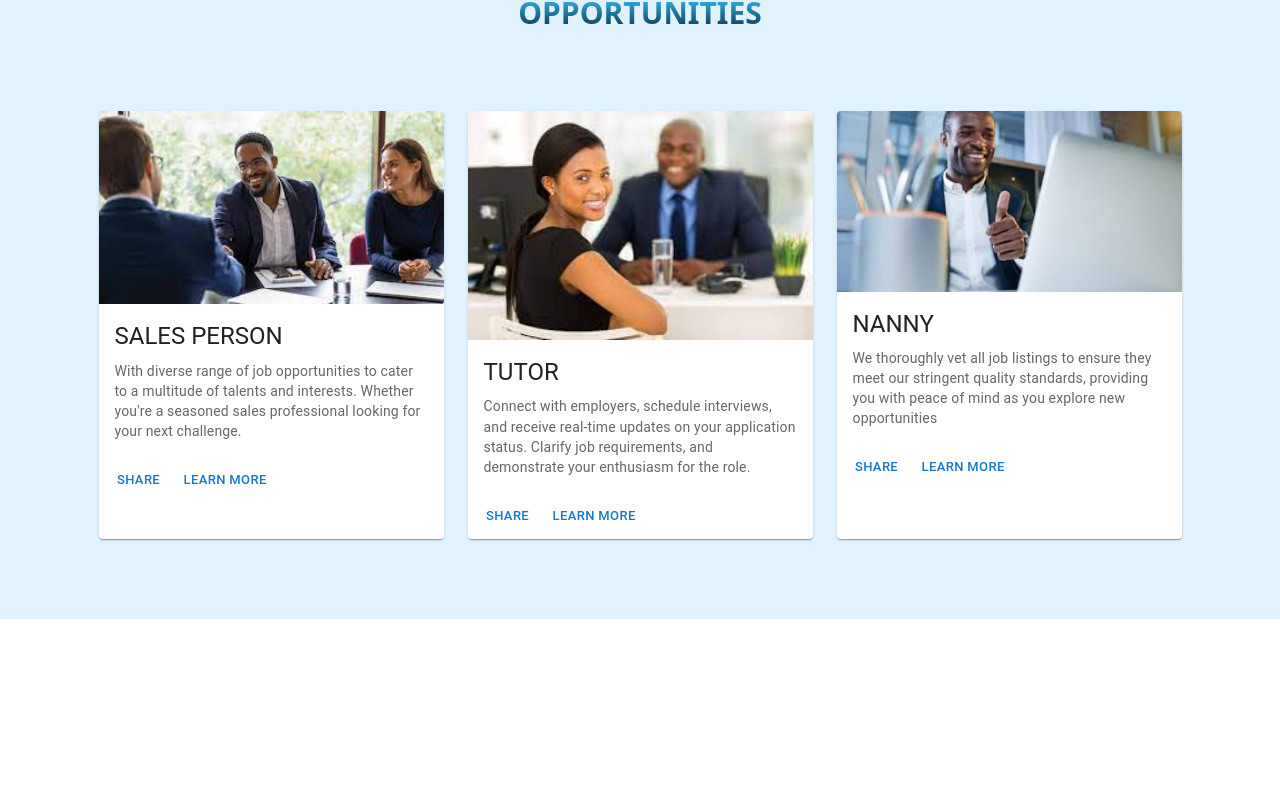
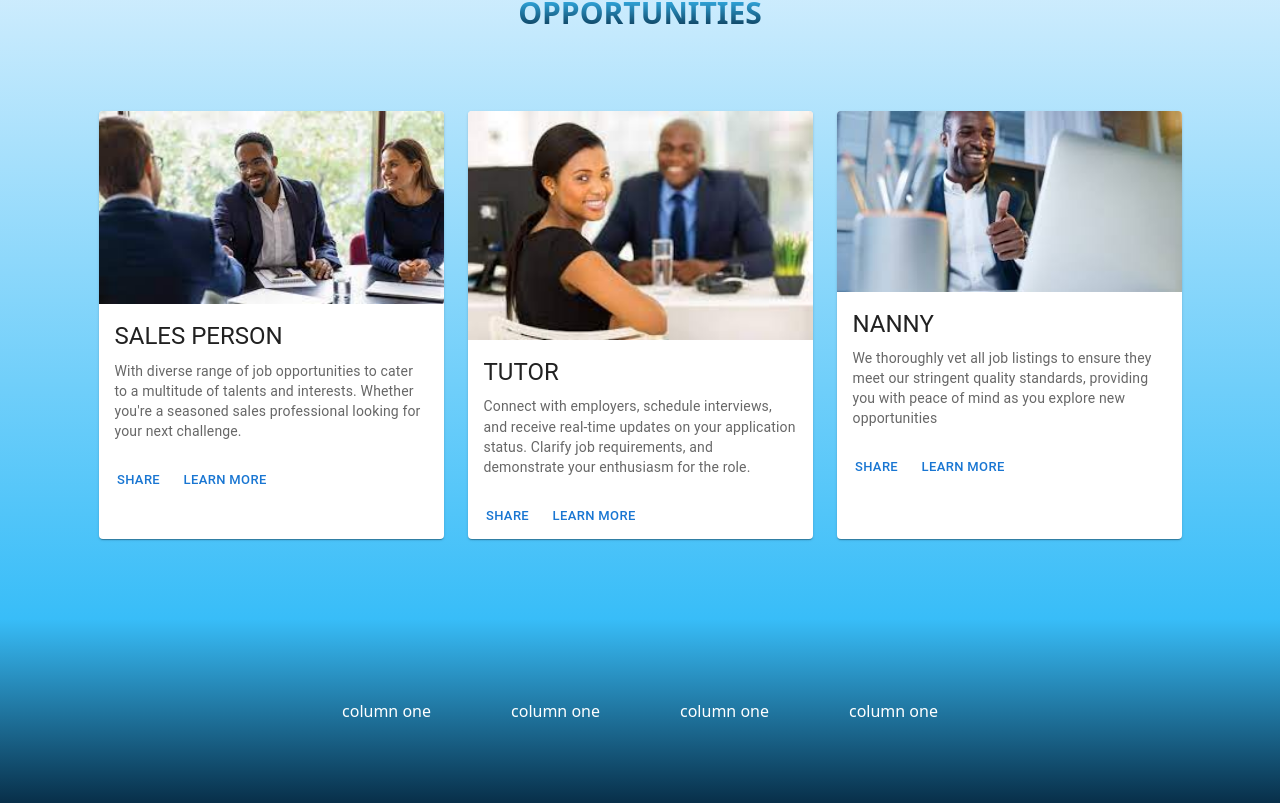
Before and after one commit to janeAnezi/RapidRoles, a React (Vite) app: page / in a window 1280 px wide. Shown: the part 1334-2137 px from the top of the page. Before the commit the page ends 1953 px from the top, so only its background shows below. Built offline with nearby package versions, Linux system fonts and the light colour scheme.

Commit message:
add footer component

```diff
--- a/src/App.jsx
+++ b/src/App.jsx
@@ -2,6 +2,7 @@ import Home from "./Components/Home";
 import Search from "./Components/Search";
 import About from "./Components/About";
 import Opportunities from "./Components/Opportunities";
+import Footer from "./Components/Footer";
 import "./index.css"
 
 function App() {
@@ -13,6 +14,7 @@ function App() {
         <Search />
         <About />
         <Opportunities />
+        <Footer />
       </div>
 
     </>
--- a/src/Components/Footer.jsx
+++ b/src/Components/Footer.jsx
@@ -3,8 +3,14 @@
 export default function Footer() {
   return (
     <>
-        <div>
-            <h1>This is the footer</h1>
+        <div className='items-center py-20 text-white bg-gradient-to-b from-sky-400 to-sky-950'>
+            <div className='flex items-end justify-center space-x-20'>
+                <div>column one</div>
+                <div>column one</div>
+                <div>column one</div>
+                <div>column one</div>
+            </div>
+
         </div>
     </>
   )
--- a/src/Components/Opportunities.jsx
+++ b/src/Components/Opportunities.jsx
@@ -3,7 +3,7 @@ import ImgMediaCard from "./Card"
 export default function Opportunities() {
     return (
       <>
-        <div className="py-20 bg-sky-100">
+        <div className="py-20 bg-gradient-to-b from-sky-100 to-sky-400">
           <h1 className="text-center text-3xl font-bold bg-gradient-to-b from-sky-400 to-sky-950 text-transparent bg-clip-text">OPPORTUNITIES</h1>
           <div className="flex space-x-6 justify-center mt-20">
             <ImgMediaCard image="../src/assets/images/about03.jpeg" title="SALES PERSON" text="With diverse range of job opportunities to cater to a multitude of talents and interests.
```
